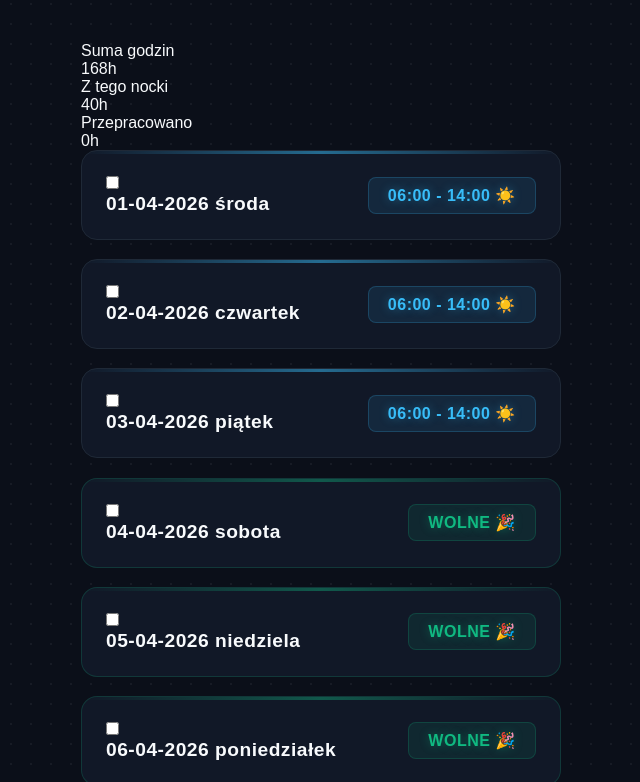
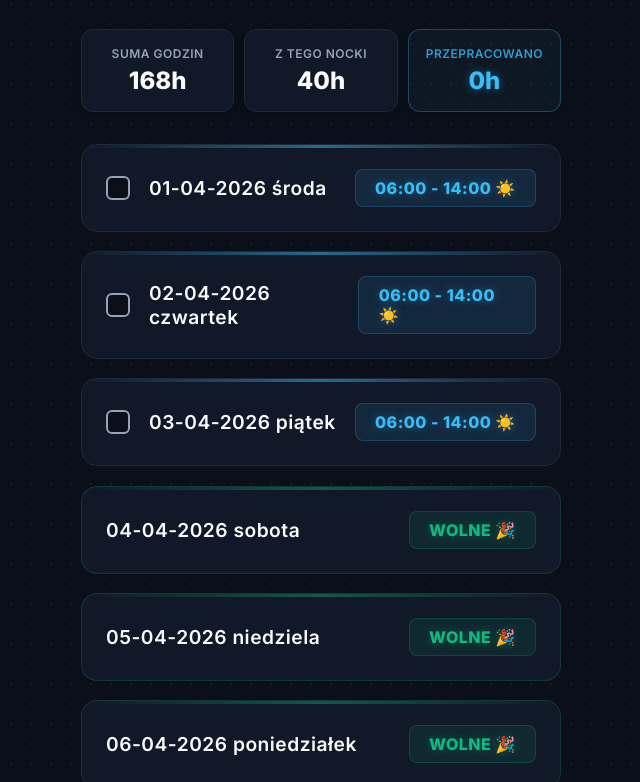
Before and after one commit to B1gCoder/asseco-grafik, a website: page index.html in a window 1280 px wide. Shown: the part 126-908 px from the top of the page, without its empty margins (319-959 px from the left). Drawn offline with Linux system fonts and the light colour scheme.

Commit message:
Update style.css

```diff
--- a/style.css
+++ b/style.css
@@ -7,6 +7,7 @@
     --text-muted: #94a3b8;     /* Wyciszony tekst poboczny */
     --accent-work: #38bdf8;    /* Neonowy niebieski dla dni pracujących */
     --accent-free: #10b981;    /* Szmaragdowy dla dni wolnych */
+    --accent-weekend: #c084fc; /* Neonowy fiolet dla weekendów */
 }
 
 * {
@@ -16,7 +17,7 @@
 }
 
 body {
-    font-family: 'Outfit', sans-serif;
+    font-family: 'Outfit', 'Inter', sans-serif;
     background-color: var(--bg-main);
     min-height: 100vh;
     color: var(--text-main);
@@ -37,7 +38,7 @@ body {
 
 header {
     text-align: center;
-    margin-bottom: 3rem;
+    margin-bottom: 2rem;
 }
 
 h1 {
@@ -52,6 +53,54 @@ h1 {
     color: var(--text-muted);
     font-size: 1.1rem;
     font-weight: 400;
+}
+
+/* ---- PANEL STATYSTYK (Dostosowany do Dark UI) ---- */
+.statystyki-panel {
+    display: flex;
+    justify-content: space-between;
+    gap: 10px;
+    margin-bottom: 2rem;
+}
+
+.stat-karta {
+    flex: 1;
+    background: var(--card-bg);
+    border-radius: 12px;
+    padding: 1rem 0.5rem;
+    text-align: center;
+    border: 1px solid var(--card-border);
+    box-shadow: 0 4px 6px -1px rgba(0, 0, 0, 0.2);
+}
+
+.stat-karta.akcent {
+    background: rgba(56, 189, 248, 0.05); /* Bardzo delikatne podświetlenie tła */
+    border-color: rgba(56, 189, 248, 0.3);
+}
+
+.stat-tytul {
+    font-size: 0.75rem;
+    text-transform: uppercase;
+    letter-spacing: 0.5px;
+    font-weight: 600;
+    color: var(--text-muted);
+    margin-bottom: 5px;
+}
+
+.stat-karta.akcent .stat-tytul {
+    color: var(--accent-work);
+    opacity: 0.8;
+}
+
+.stat-wartosc {
+    font-size: 1.5rem;
+    font-weight: 800;
+    color: var(--text-main);
+}
+
+.stat-karta.akcent .stat-wartosc {
+    color: var(--accent-work);
+    text-shadow: 0 0 10px rgba(56, 189, 248, 0.4);
 }
 
 /* NOWY STYL KAFELKÓW (Dark UI) */
@@ -70,6 +119,10 @@ h1 {
     position: relative;
     overflow: hidden;
 }
+
+/* Ułożenie lewej strony (checkbox + data) */
+.lewa-strona { display: flex; align-items: center; gap: 15px; }
+.data-blok { display: flex; flex-direction: column; }
 
 /* Subtelny pasek gradientowy na górze kafelka pracującego */
 .dzien-karta::before {
@@ -100,10 +153,50 @@ h1 {
     opacity: 0.4;
 }
 
+/* Wariant kafelka dla weekendów (sobota, niedziela) */
+.dzien-karta.weekend:not(.wolne) {
+    border-color: rgba(192, 132, 252, 0.2);
+}
+
+.dzien-karta.weekend:not(.wolne)::before {
+    background: linear-gradient(90deg, transparent, var(--accent-weekend), transparent);
+    opacity: 0.5;
+}
+
+/* Efekt podświetlenia dla dzisiejszego dnia */
+.dzien-karta.dzisiaj {
+    border-color: rgba(239, 68, 68, 0.5);
+    box-shadow: 0 0 20px rgba(239, 68, 68, 0.15);
+    transform: scale(1.02);
+}
+
+.dzien-karta.dzisiaj::before {
+    background: linear-gradient(90deg, transparent, #ef4444, transparent);
+    opacity: 0.8;
+}
+
+/* Odhaczone (przepracowane) dni - przyciemnienie */
+.dzien-karta.odhaczone {
+    opacity: 0.4;
+    filter: grayscale(0.6);
+    transform: scale(0.98);
+    border-color: var(--card-border);
+}
+.dzien-karta.odhaczone::before { display: none; } /* Zgaszenie neonu dla starych dni */
+
 .data {
     font-weight: 600;
     font-size: 1.2rem;
     letter-spacing: 0.5px;
+}
+
+.dzisiaj-tag {
+    color: #f87171;
+    font-size: 0.75rem;
+    font-weight: 800;
+    text-transform: uppercase;
+    letter-spacing: 1px;
+    margin-top: 2px;
 }
 
 /* Nowoczesne "tagi" godzin */
@@ -116,8 +209,6 @@ h1 {
     padding: 0.5rem 1.2rem;
     border-radius: 8px;
     letter-spacing: 0.5px;
-
-    /* Neonowa poświata tekstu */
     text-shadow: 0 0 10px rgba(56, 189, 248, 0.4);
 }
 
@@ -126,6 +217,62 @@ h1 {
     background: rgba(16, 185, 129, 0.1);
     border-color: rgba(16, 185, 129, 0.2);
     text-shadow: 0 0 10px rgba(16, 185, 129, 0.4);
+}
+
+.weekend:not(.wolne) .godziny {
+    color: var(--accent-weekend);
+    background: rgba(192, 132, 252, 0.1);
+    border-color: rgba(192, 132, 252, 0.2);
+    text-shadow: 0 0 10px rgba(192, 132, 252, 0.4);
+}
+
+/* ---- CHECKBOXY (Dopasowane do Dark UI) ---- */
+.custom-checkbox {
+    display: block;
+    position: relative;
+    padding-left: 28px;
+    cursor: pointer;
+    font-size: 22px;
+    user-select: none;
+}
+
+.custom-checkbox.ukryty { display: none; }
+.custom-checkbox input { position: absolute; opacity: 0; cursor: pointer; height: 0; width: 0; }
+
+.checkmark {
+    position: absolute;
+    top: 50%;
+    left: 0;
+    transform: translateY(-50%);
+    height: 24px;
+    width: 24px;
+    background-color: var(--bg-main); /* Ciemne wnętrze */
+    border: 2px solid var(--text-muted);
+    border-radius: 6px;
+    transition: all 0.2s;
+}
+
+.custom-checkbox:hover input ~ .checkmark {
+    border-color: var(--text-main);
+}
+
+.custom-checkbox input:checked ~ .checkmark {
+    background-color: rgba(56, 189, 248, 0.1);
+    border-color: var(--accent-work);
+    box-shadow: 0 0 10px rgba(56, 189, 248, 0.3);
+}
+
+.checkmark:after { content: ""; position: absolute; display: none; }
+.custom-checkbox input:checked ~ .checkmark:after { display: block; }
+
+.custom-checkbox .checkmark:after {
+    left: 7px;
+    top: 3px;
+    width: 5px;
+    height: 10px;
+    border: solid var(--accent-work);
+    border-width: 0 3px 3px 0;
+    transform: rotate(45deg);
 }
 
 /* Animacja ładowania */
@@ -151,11 +298,3 @@ h1 {
     text-align: center;
     border: 1px solid rgba(239, 68, 68, 0.2);
 }
-
-/* Efekt podświetlenia dla dzisiejszego dnia */
-.dzien-karta.dzisiaj {
-    border: 2px solid #ef4444; /* Czerwona ramka */
-    box-shadow: 0 0 20px rgba(239, 68, 68, 0.15);
-    transform: scale(1.02); /* Lekkie powiększenie kafelka */
-    border-left: 6px solid #ef4444; /* Podmiana bocznego paska na czerwony */
-}
```
